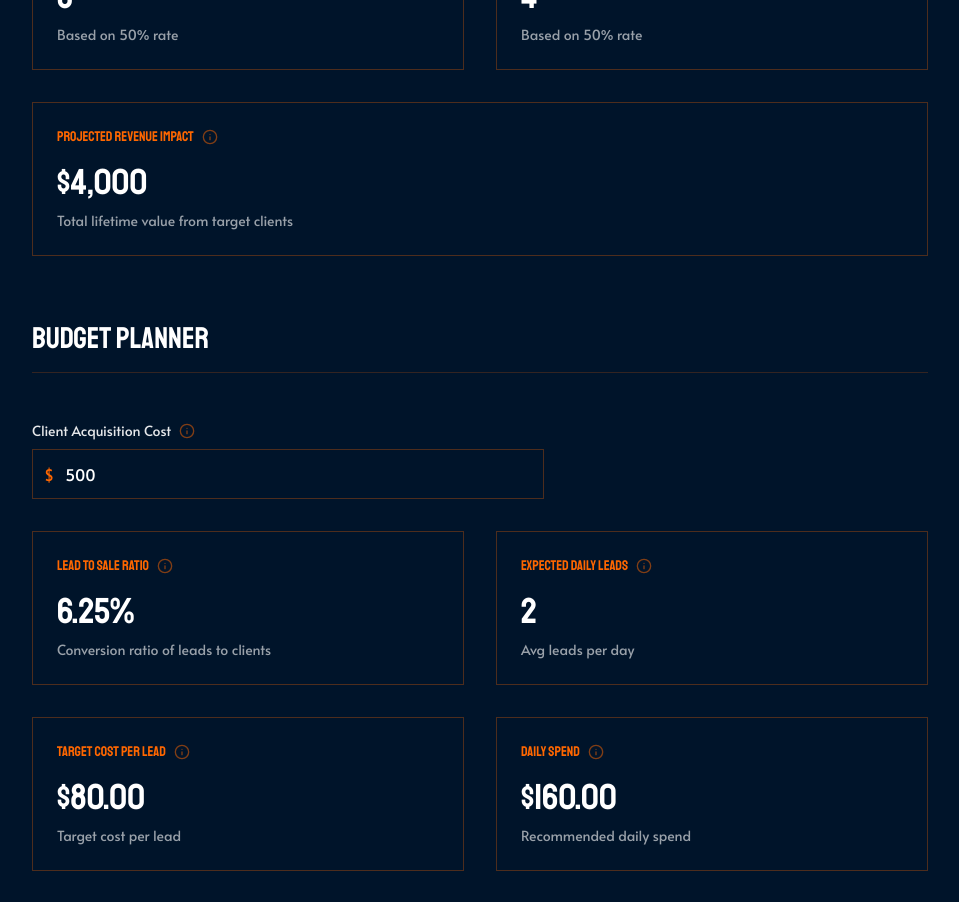
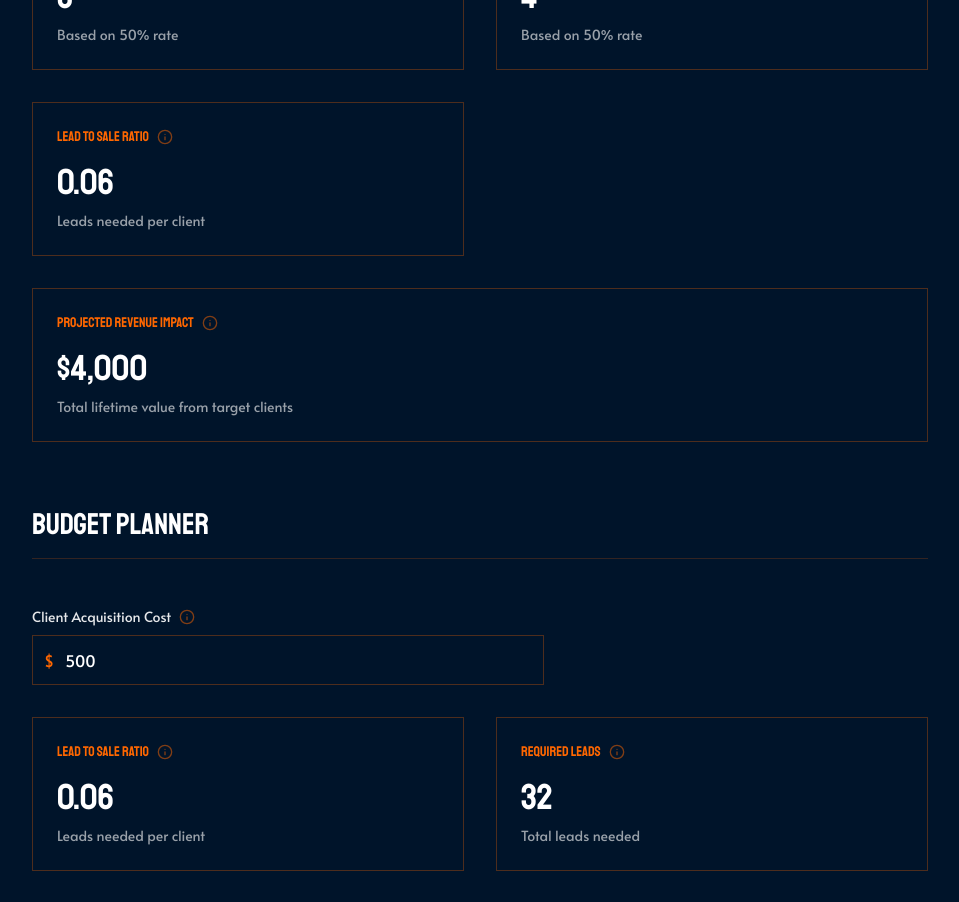
Before and after one commit to jack-xcelerate/sales-calculator, a Next.js app: page / in a window 1280 px wide. Shown: the part 1800-2702 px from the top of the page, without its empty margins (160-1119 px from the left). Built offline with nearby package versions, Linux system fonts and the light colour scheme.

Commit message:
Update sales calculator with fixed calculations and improved metrics

```diff
--- a/app/components/sales-calculator.tsx
+++ b/app/components/sales-calculator.tsx
@@ -115,7 +115,6 @@ const SectionHeader = ({ title }: { title: string }) => (
     <div className="h-px bg-primary/20" />
   </div>
 );
-
 interface Metrics {
   clicks: number;
   leads: number;
@@ -174,7 +173,6 @@ const SalesCalculator = ({ inputs: initialInputs }: { inputs: Inputs }) => {
     localStorage.setItem('calculatorInputs', JSON.stringify(inputs));
     calculateMetrics();
   }, [inputs]);
-
   const calculateMetrics = () => {
     const clicks = inputs.monthlyMarketingBudget / inputs.costPerClick;
     const leads = clicks * (inputs.landingPageConversion / 100);
@@ -190,7 +188,7 @@ const SalesCalculator = ({ inputs: initialInputs }: { inputs: Inputs }) => {
     const estSalesCalls = inputs.proposalRate > 0 ? Math.ceil(estProposals / (inputs.proposalRate / 100)) : 0;
     const estDiscoveryCalls = inputs.salesCallRate > 0 ? Math.ceil(estSalesCalls / (inputs.salesCallRate / 100)) : 0;
     const estLeads = inputs.discoveryCallRate > 0 ? Math.ceil(estDiscoveryCalls / (inputs.discoveryCallRate / 100)) : 0;
-    const leadToSale = leads > 0 ? (newClients / leads) * 100 : 0;
+    const leadToSale = leads > 0 ? newClients / leads : 0;  // Raw ratio, not percentage
 
     setMetrics({
       clicks,
@@ -310,8 +308,8 @@ const SalesCalculator = ({ inputs: initialInputs }: { inputs: Inputs }) => {
               <MetricCard
                 label="Return on Ad Spend (ROAS)"
                 value={`${metrics.roas.toFixed(1)}x`}
-                subtitle="Revenue for each dollar spent"
-                tooltipContent="For every $1 spent on ads, you make this amount in revenue"
+                subtitle={`For every $1 spent you get $${metrics.roas.toFixed(2)} back`}
+                tooltipContent="Return on advertising investment"
               />
             </div>
           </div>
@@ -354,6 +352,12 @@ const SalesCalculator = ({ inputs: initialInputs }: { inputs: Inputs }) => {
                 subtitle={`Based on ${inputs.proposalRate}% rate`}
                 tooltipContent="Number of proposals you need to send to reach your client goal"
               />
+              <MetricCard
+                label="Lead To Sale Ratio"
+                value={metrics.leadToSale.toFixed(2)}
+                subtitle="Leads needed per client"
+                tooltipContent="Number of leads needed to acquire one client"
+              />
             </div>
             <div className="mt-8">
               <MetricCard
@@ -364,7 +368,6 @@ const SalesCalculator = ({ inputs: initialInputs }: { inputs: Inputs }) => {
               />
             </div>
           </div>
-
           {/* Budget Planner Section */}
           <div className="space-y-8">
             <SectionHeader title="Budget Planner" />
@@ -383,9 +386,15 @@ const SalesCalculator = ({ inputs: initialInputs }: { inputs: Inputs }) => {
             <div className="grid grid-cols-1 md:grid-cols-2 gap-8">
               <MetricCard
                 label="Lead To Sale Ratio"
-                value={`${metrics.leadToSale.toFixed(2)}%`}
-                subtitle="Conversion ratio of leads to clients"
-                tooltipContent="Percentage of leads that convert into clients"
+                value={metrics.leadToSale.toFixed(2)}
+                subtitle="Leads needed per client"
+                tooltipContent="Number of leads needed to acquire one client"
+              />
+              <MetricCard
+                label="Required Leads"
+                value={metrics.estLeads}
+                subtitle="Total leads needed"
+                tooltipContent="Number of leads required to reach your client goal"
               />
               <MetricCard
                 label="Expected Daily Leads"
@@ -395,26 +404,31 @@ const SalesCalculator = ({ inputs: initialInputs }: { inputs: Inputs }) => {
               />
               <MetricCard
                 label="Target Cost Per Lead"
-                value={metrics.leadToSale > 0 ? `$${(inputs.clientSpend / metrics.leadToSale).toFixed(2)}` : "$0.00"}
+                value={metrics.leadToSale > 0 ? `$${(inputs.clientSpend * metrics.leadToSale).toFixed(2)}` : "$0.00"}
                 subtitle="Target cost per lead"
                 tooltipContent="Maximum amount you should spend to acquire each lead based on lead-to-sale ratio"
               />
               <MetricCard
-                label="Daily Spend"
-                value={metrics.leadToSale > 0 && metrics.estLeads > 0 ? `$${((Math.ceil(metrics.estLeads / 30)) * (inputs.clientSpend / metrics.leadToSale)).toFixed(2)}` : "$0.00"}
+                label="Daily Budget"
+                value={metrics.leadToSale > 0 && metrics.estLeads > 0 ?
+                  `$${((Math.ceil(metrics.estLeads / 30)) * (inputs.clientSpend * metrics.leadToSale)).toFixed(2)}` :
+                  "$0.00"}
                 subtitle="Recommended daily spend"
                 tooltipContent="Suggested daily advertising budget based on expected daily leads and target cost per lead"
               />
               <MetricCard
-                label="Monthly Spend"
-                value={metrics.leadToSale > 0 && metrics.estLeads > 0 ? `$${(((Math.ceil(metrics.estLeads / 30)) * (inputs.clientSpend / metrics.leadToSale)) * 30).toFixed(2)}` : "$0.00"}
+                label="Monthly Budget"
+                value={metrics.leadToSale > 0 && metrics.estLeads > 0 ?
+                  `$${(((Math.ceil(metrics.estLeads / 30)) * (inputs.clientSpend * metrics.leadToSale)) * 30).toFixed(2)}` :
+                  "$0.00"}
                 subtitle="Recommended monthly spend"
                 tooltipContent="Total monthly budget needed to reach your goals based on daily spend"
               />
             </div>
           </div>
-          </div>
+        </div>
       </div>
+
       {/* Footer */}
       <div className="max-w-4xl mx-auto mt-16 pt-8 border-t border-primary/20">
         <p className="text-center text-white/60 font-alata">
@@ -424,7 +438,6 @@ const SalesCalculator = ({ inputs: initialInputs }: { inputs: Inputs }) => {
     </div>
   );
 };
-
 // Initial state
 const initialInputState: Inputs = {
   avgLifetimeValue: 2000,
```
